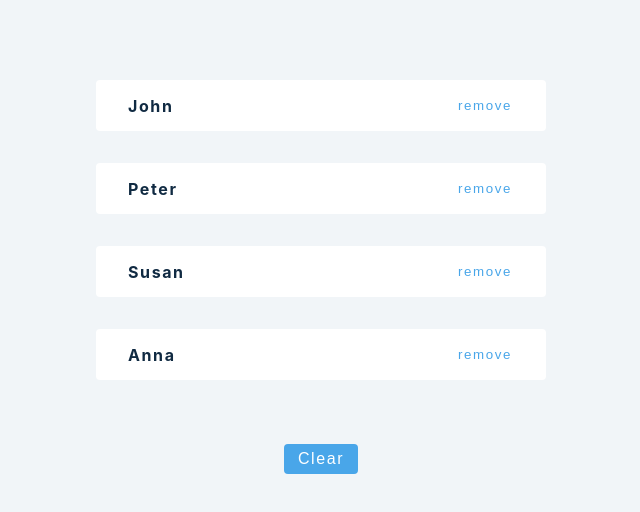
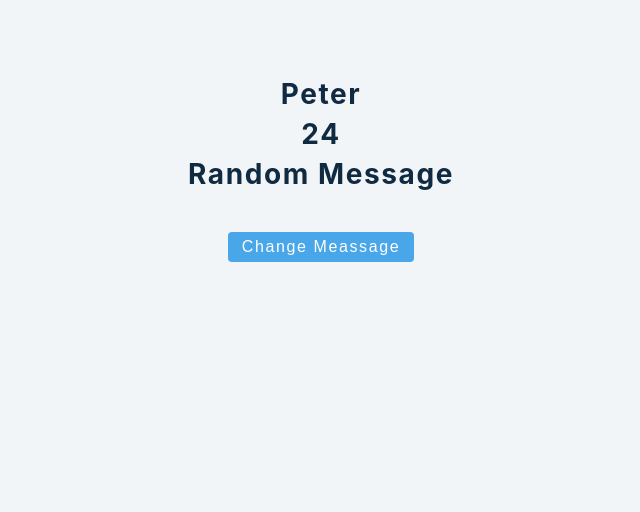
Before and after one commit to adarshshivhar/react-advanced-2020, a React (Create React App) app: page / in a window 1280 px wide. Shown: the top 512 px of the page, without its empty margins (319-959 px from the left). Built offline with nearby package versions, Linux system fonts and the light colour scheme.

Commit message:
useState-object

```diff
--- a/src/App.js
+++ b/src/App.js
@@ -1,5 +1,5 @@
 import React from 'react';
-import Setup from './tutorial/1-useState/setup/3-useState-array';
+import Setup from './tutorial/1-useState/setup/4-useState-object';
 
 function App() {
   return (
--- a/src/tutorial/1-useState/setup/4-useState-object.js
+++ b/src/tutorial/1-useState/setup/4-useState-object.js
@@ -1,7 +1,22 @@
 import React, { useState } from 'react';
 
 const UseStateObject = () => {
-  return <h2>useState object example</h2>;
+  const [person, setPerson] = useState({
+    name: 'peter',
+    age: 24,
+    message: 'random message',
+  });
+  const changeMessage = () => {
+    setPerson({...person, message: 'Hello World'});
+  }
+  return (
+    <>
+      <h3>{person.name}</h3>
+      <h3>{person.age}</h3>
+      <h3>{person.message}</h3>
+      <button type='button' className='btn' onClick={changeMessage}>Change Meassage</button>
+    </>
+  );
 };
 
 export default UseStateObject;
```
